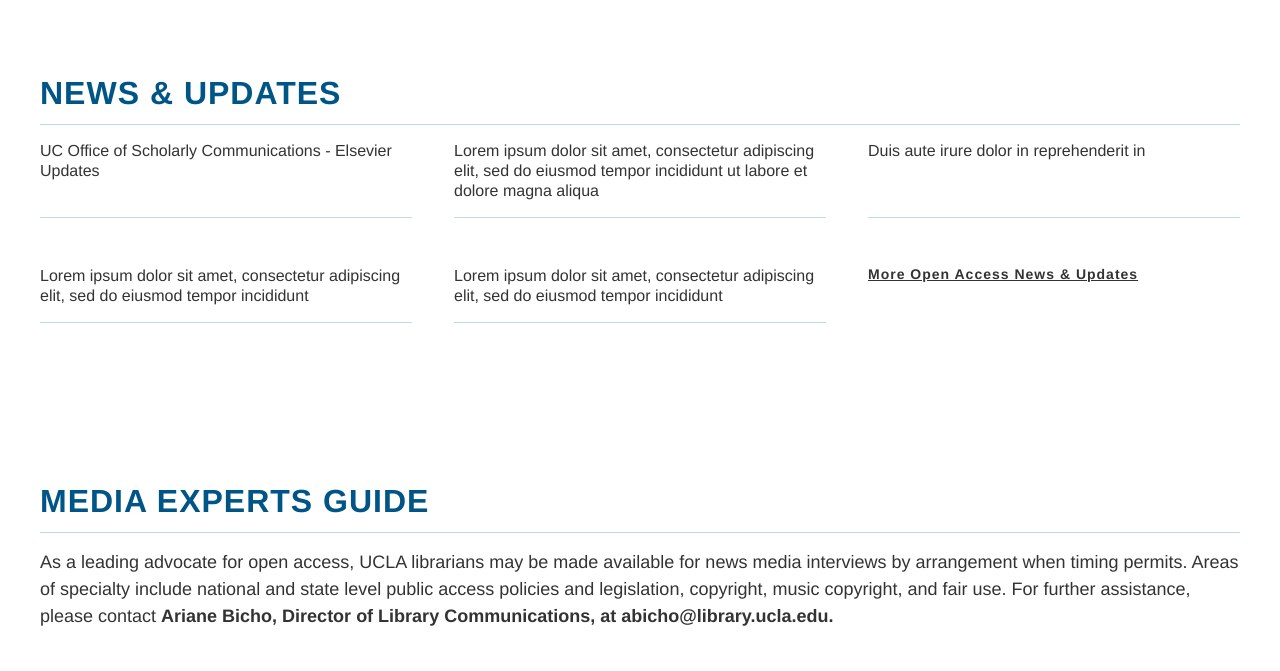
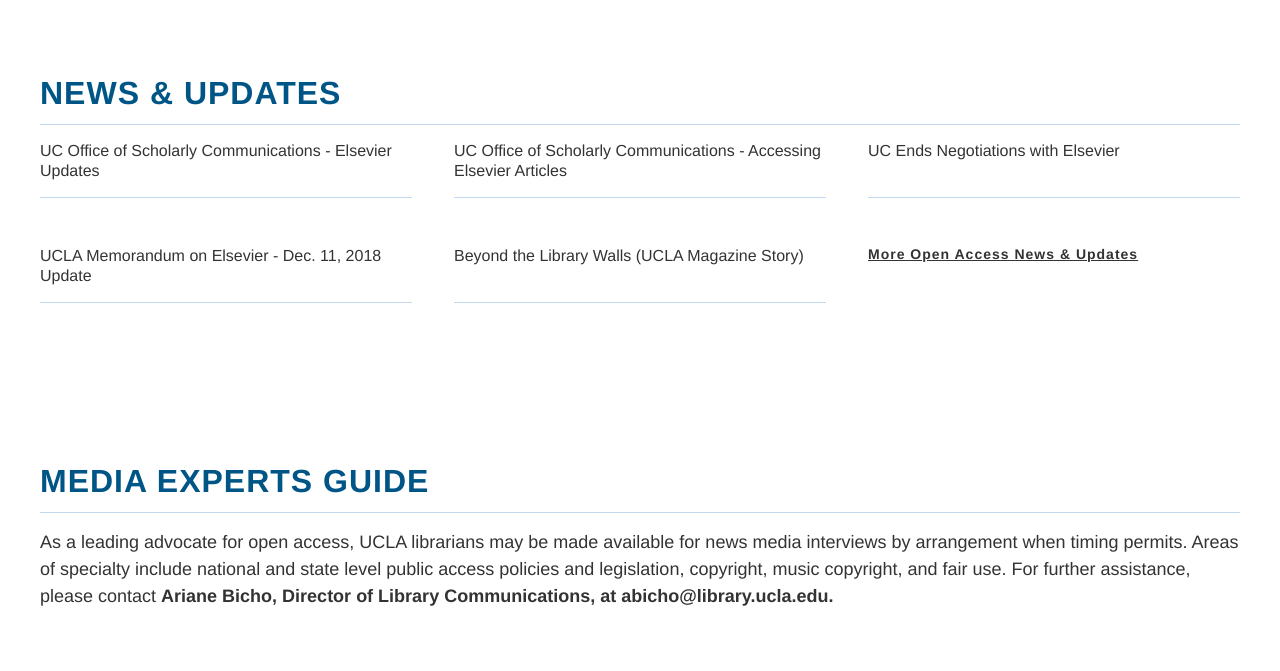
Before and after one commit to tinuola/openucla-refresh, a plain HTML site: page index.html in a window 1280 px wide. Shown: the part 3770-4441 px from the top of the page. Drawn offline with Linux system fonts and the light colour scheme.

Commit message:
Updates static content in news and updates section

```diff
--- a/index.html
+++ b/index.html
@@ -330,17 +330,40 @@
         <section class="ou-section" id="news" role="heading" aria-level="2">
           <h2 class="ou-subheading">News & Updates</h2>
           <div class="ou-flex-container ou-flex-container--news">
-            <a href="" class="ou-news__link">UC Office of Scholarly Communications - Elsevier Updates</a>
-            <a href="" class="ou-news__link"
-              >Lorem ipsum dolor sit amet, consectetur adipiscing elit, sed do eiusmod tempor incididunt ut labore et
-              dolore magna aliqua</a
+            <a
+              href="https://osc.universityofcalifornia.edu/uc-publisher-relationships/uc-and-elsevier/"
+              target="_blank"
+              rel="noopener"
+              class="ou-news__link"
+              >UC Office of Scholarly Communications - Elsevier Updates</a
             >
-            <a href="" class="ou-news__link">Duis aute irure dolor in reprehenderit in</a>
-            <a href="" class="ou-news__link"
-              >Lorem ipsum dolor sit amet, consectetur adipiscing elit, sed do eiusmod tempor incididunt</a
+            <a
+              href="https://osc.universityofcalifornia.edu/uc-publisher-relationships/uc-and-elsevier/alternative-access-to-articles/"
+              target="_blank"
+              rel="noopener"
+              class="ou-news__link"
+              >UC Office of Scholarly Communications - Accessing Elsevier Articles</a
             >
-            <a href="" class="ou-news__link"
-              >Lorem ipsum dolor sit amet, consectetur adipiscing elit, sed do eiusmod tempor incididunt</a
+            <a
+              href="https://www.library.ucla.edu/news/uc-ends-negotiations-elsevier"
+              target="_blank"
+              rel="noopener"
+              class="ou-news__link"
+              >UC Ends Negotiations with Elsevier
+            </a>
+            <a
+              href="https://www.library.ucla.edu/sites/default/files/media/Important_Notice_Regarding_Elsevier_Journals_20181211.pdf"
+              target="_blank"
+              rel="noopener"
+              class="ou-news__link"
+              >UCLA Memorandum on Elsevier - Dec. 11, 2018 Update
+            </a>
+            <a
+              href="http://magazine.ucla.edu/features/beyond-the-library-walls/"
+              target="_blank"
+              rel="noopener"
+              class="ou-news__link"
+              >Beyond the Library Walls (UCLA Magazine Story)</a
             >
             <a href="/news.html" class="ou-news__link ou-news__link--more">More Open Access News & Updates</a>
           </div>
--- a/scss/elements/_type.scss
+++ b/scss/elements/_type.scss
@@ -58,7 +58,7 @@ body {
     }
     &--experts {
       font-size: 1.125rem;
-      padding-bottom: 2rem;
+      padding-bottom: 4rem;
     }
   }
 }
```
Also changed, not shown: css/openucla-style.css, public_html/css/openucla-style.css.
